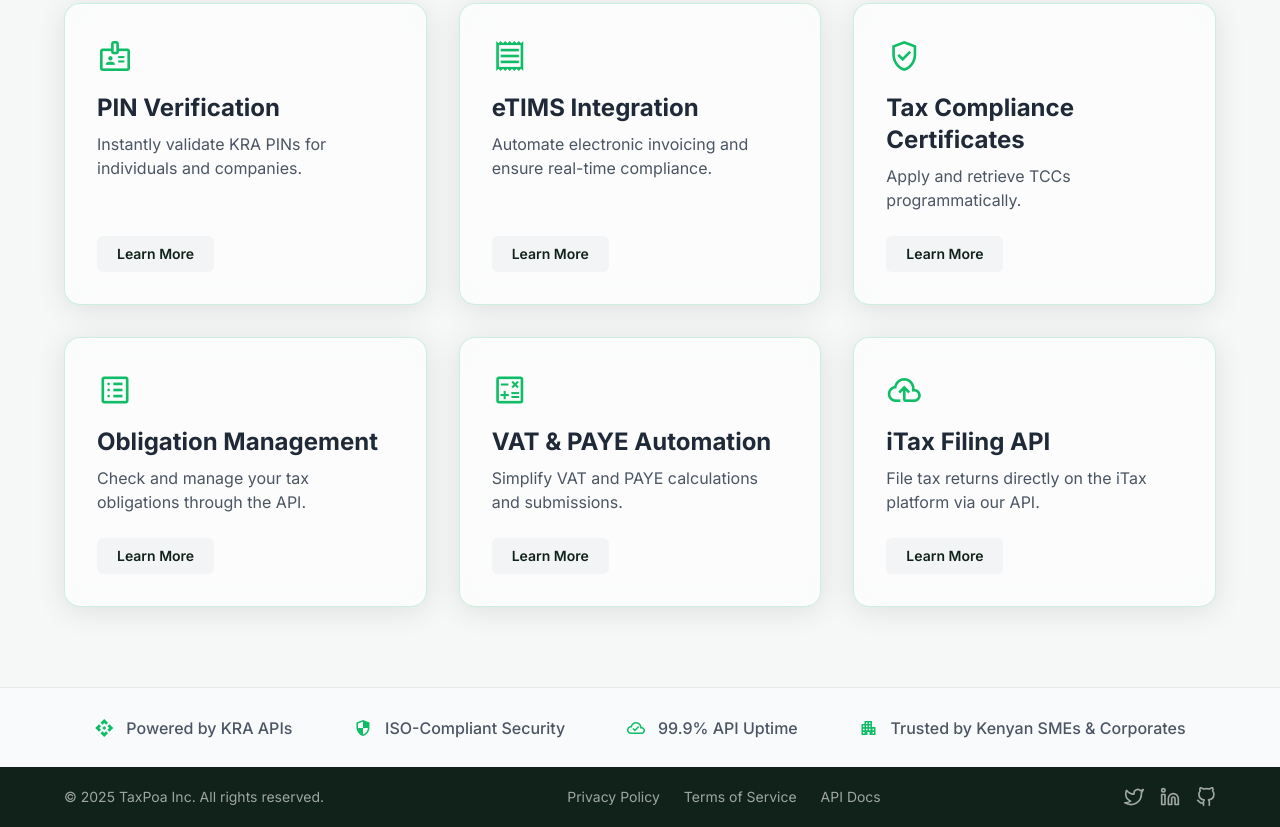
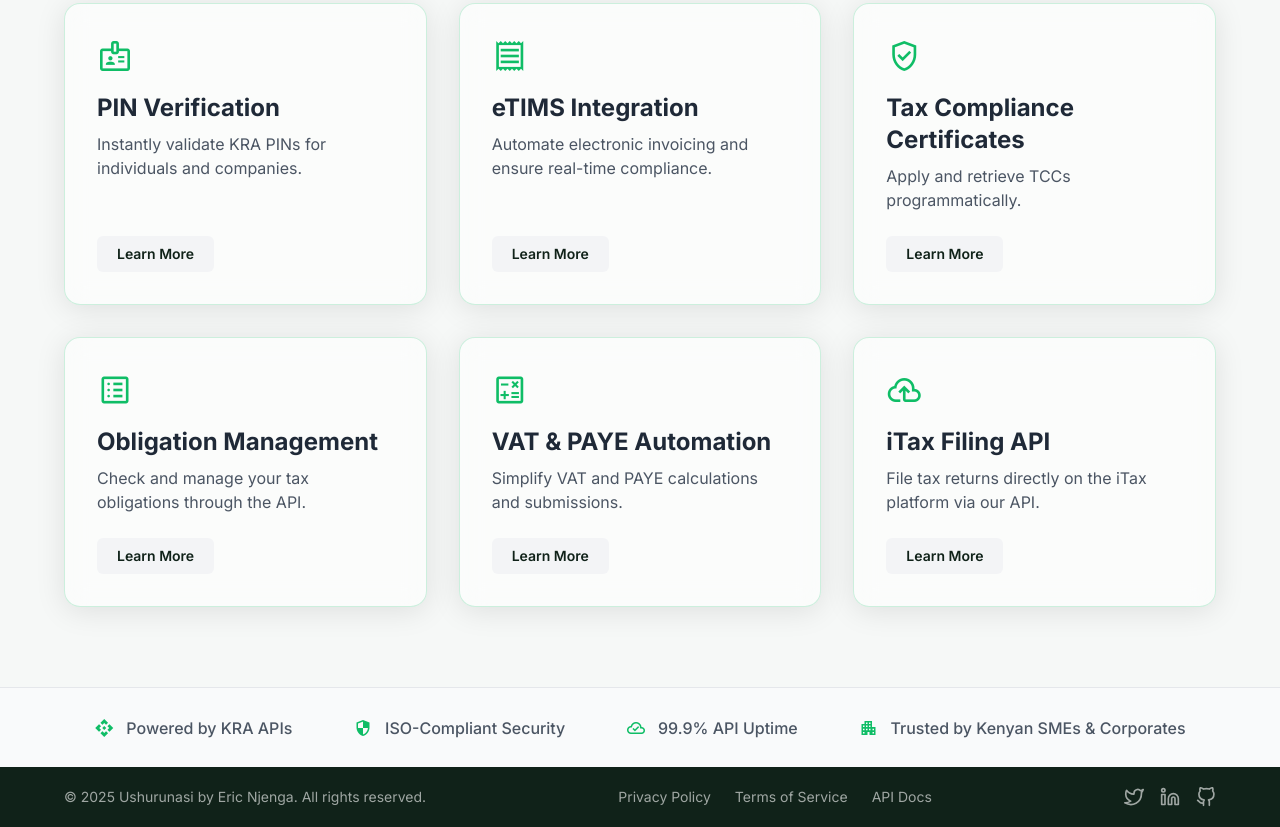
Before and after one commit to Ricky-cloud/Taxpoa, a plain HTML site: page Solutions.html in a window 1280 px wide. Shown: the part 581-1408 px from the top of the page. Drawn offline with nearby package versions, Linux system fonts and the light colour scheme.

Commit message:
Update Solutions.html

```diff
--- a/Solutions.html
+++ b/Solutions.html
@@ -3,7 +3,7 @@
 <head>
     <meta charset="utf-8"/>
     <meta content="width=device-width, initial-scale=1.0" name="viewport"/>
-    <title>TaxFlow Solutions</title>
+    <title>Ushurunasi</title>
     <script src="https://cdn.tailwindcss.com?plugins=forms,container-queries"></script>
     <link href="https://fonts.googleapis.com" rel="preconnect"/>
     <link crossorigin="" href="https://fonts.gstatic.com" rel="preconnect"/>
@@ -422,7 +422,7 @@
 
 <!-- Footer Section - Made Responsive -->
 <footer class="footer-section h-auto sm:h-[60px] flex-shrink-0 bg-[var(--dark-background)] flex flex-col sm:flex-row items-center justify-between px-4 sm:px-8 md:px-16 py-4 sm:py-0 text-white/60 text-sm">
-<p class="mb-3 sm:mb-0 text-center sm:text-left">© 2025 TaxPoa Inc. All rights reserved.</p>
+<p class="mb-3 sm:mb-0 text-center sm:text-left">© 2025 Ushurunasi by Eric Njenga. All rights reserved.</p>
 <div class="footer-links flex flex-wrap justify-center sm:justify-start gap-3 sm:gap-6 mb-3 sm:mb-0">
 <a class="transition-colors duration-300 ease-in-out hover:text-white" href="#">Privacy Policy</a>
 <a class="transition-colors duration-300 ease-in-out hover:text-white" href="#">Terms of Service</a>
@@ -492,4 +492,5 @@
   });
 </script>
 </body>
+
 </html>
```
